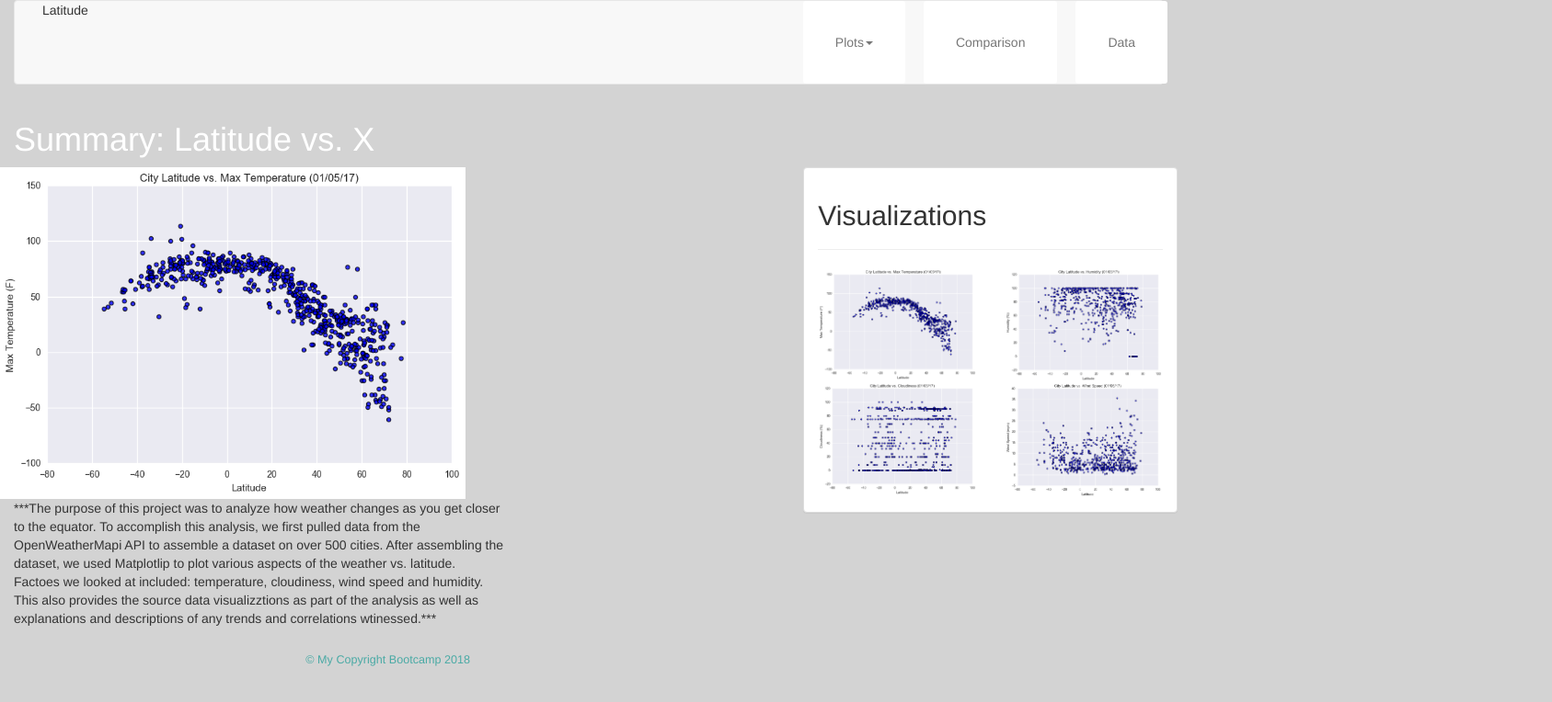
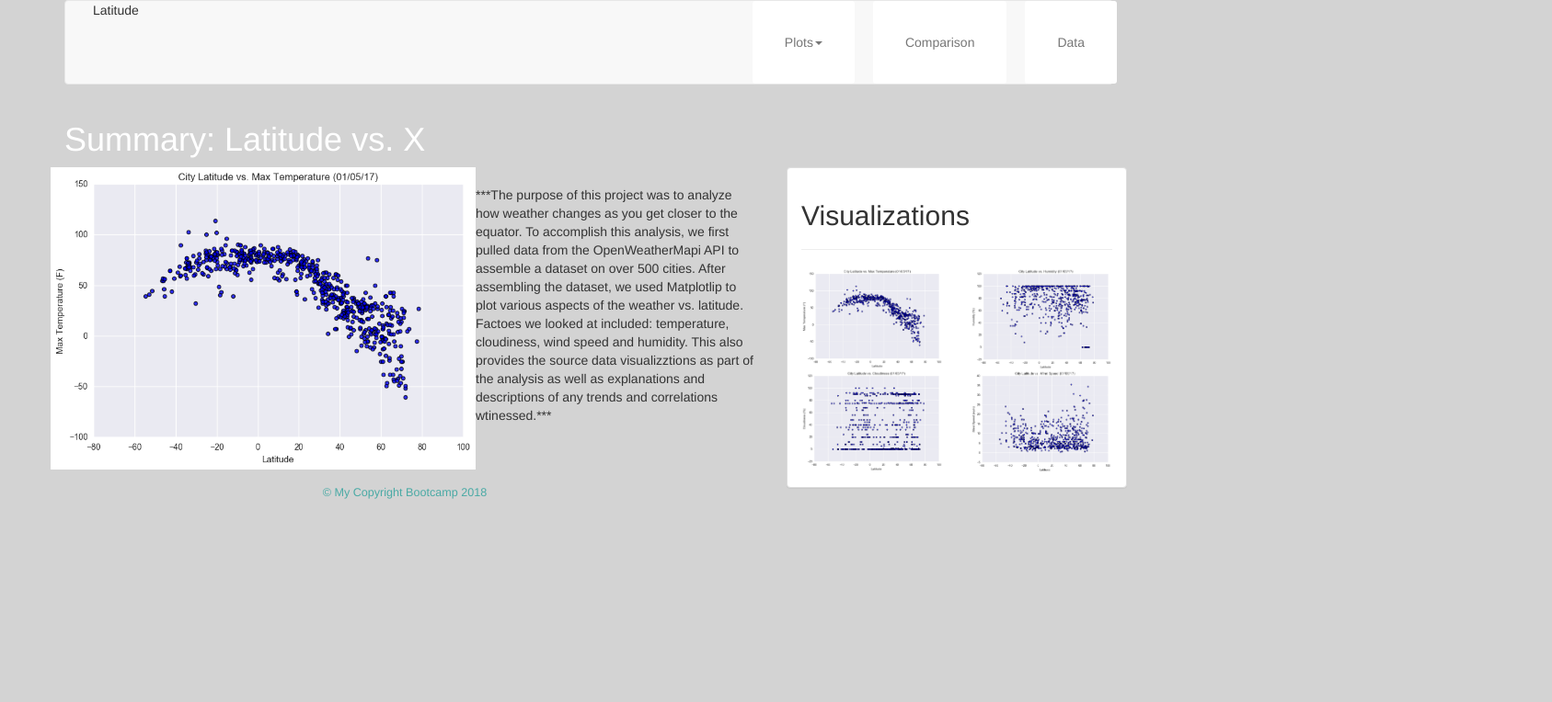
Before and after one commit to Meghanavmr/Meghanavmr.github.io, a plain HTML site: page index.html in a window 1280 px wide. Shown: the whole page at 92% size, 1687 px wide, since content can reach past the window. Drawn offline with nearby package versions, Linux system fonts and the light colour scheme.

Commit message:
name of data file updated to have no caps

```diff
--- a/index.html
+++ b/index.html
@@ -15,7 +15,7 @@
 <body>
         <body style="background-color: lightgray">
     <!-- <nav class="navbar navbar-default"> -->
-        <div class="container-fluid">
+        <div class="container">
           <!--Row1  -->
           <div class="row">
             <div class="col-md-12 col-lg-12">
@@ -38,7 +38,7 @@
                               </ul>
                           </li>
                           <li><a href="Comparison.html"> Comparison</a></li>
-                          <li><a href="Data.html"> Data</a></li>
+                          <li><a href="data.html"> Data</a></li>
                       </div>
                   <!-- </div>       -->
               </nav>
@@ -50,36 +50,30 @@
           <div class="row">
               <div class="col-md-8 col-lg-8">
 
-                    <h1>Summary: Latitude vs. X</h1>
+                    <h1 class='page-titles'>Summary: Latitude vs. X</h1>
 
             </div>
 
 
           <div class="row">
-              <div class="col-md-8 col-lg-8">
-                  <a target="_blank" href="Temperature.html">
-                      <img src="assets/images/temperaturemap.png" alt="Temperature Map" width = "60%">
-
-                    </a>
-
-                <section>
-                        <div class="col-md-8 col-lg-8">
-                    <p>***The purpose of this project was to analyze how weather changes as you get closer to the equator. To accomplish this analysis, we first
+            <div class="col-md-8 col-lg-8" style="display: inline-block">
+                <a target="_blank" href="Temperature.html" style="margin-right:10px;">
+                    <img src="assets/images/temperaturemap.png" alt="Temperature Map" width = "60%" style="float:left;">
+                </a>
+                <p style="margin-left:10px !important;">
+                    ***The purpose of this project was to analyze how weather changes as you get closer to the equator. To accomplish this analysis, we first
                         pulled data from the OpenWeatherMapi API to assemble a dataset on over 500 cities.
 
-                        After assembling the dataset, we used Matplotlip to plot various aspects of the weather vs. latitude. Factoes we looked at included:
+                    After assembling the dataset, we used Matplotlip to plot various aspects of the weather vs. latitude. Factoes we looked at included:
                         temperature, cloudiness, wind speed and humidity. This also provides the source data visualizztions as part of the analysis as well as
                         explanations and descriptions of any trends and correlations wtinessed.***
 
+                </p>
 
-                    </p>
-                </section>
                     <footer>
                             <p>© My Copyright Bootcamp 2018</p>
                     </footer>
               </div>
-
-
 
               <div class="col-md-4">
                   <div class="panel panel-default">
```
